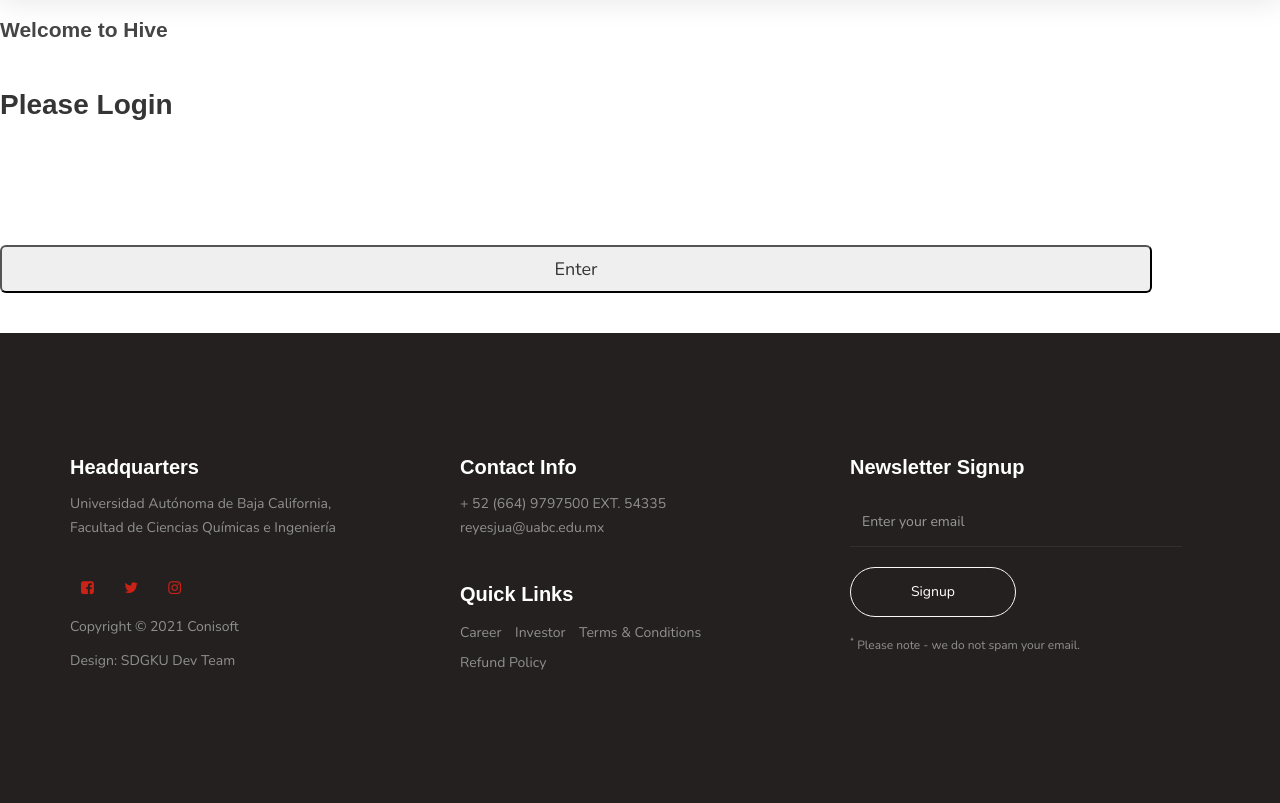
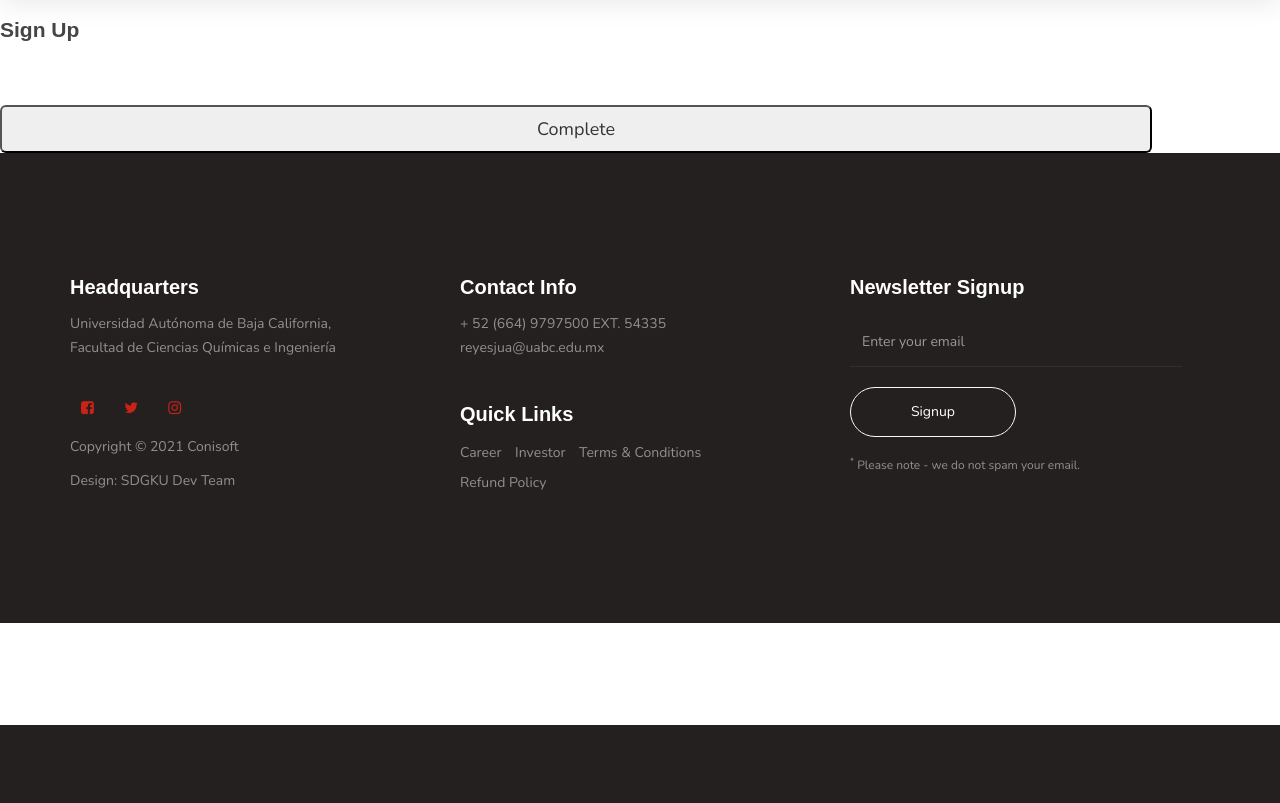
Before and after one commit to Conisoft-Dev/Conisoft, a Django app: page /register in a window 1280 px wide. Shown: the part 75-878 px from the top of the page. After the commit the page ends 800 px from the top, so only its background shows below. Run offline with Django 3.2, Linux system fonts and the light colour scheme; some libraries are stand-ins or nearby versions; some web fonts are replaced.

Commit message:
register form

```diff
--- a/Conisoft/templates/register.html
+++ b/Conisoft/templates/register.html
@@ -1,31 +1,24 @@
 {% extends 'base.html' %}
 {% load crispy_forms_tags %}
 
-{% block title %}Login Page{% endblock %}
-
+{% block title %}Sign Up{% endblock %}
 
 {% block content %}
-
+  <style>.asteriskField{display: none};</style>
 
   <div id="stats" class="card opacity-5 mt-5" style="width: 90vw;">
     <div class="card-body p-3 text-dark rounded shadow">
-      <h3 class="card-body bg-light border shadow rounded">Welcome to Hive</h3>
-      <div class="card-body p-3 bg-dark text-light rounded shadow">
-          <!-- <h3 class="card-title">Entries/Exits</h3> -->
-          <div class="login-form">
-            <br><h2>Please Login</h2><br>
-          <style>.asteriskField{display: none};</style>
-
-              <form action="" method="post">
+        <h3 class="card-body bg-light border shadow rounded">Sign Up</h3>
+        <div class="card-body p-5 bg-dark text-light rounded shadow">
+          <form method="post">
             {% csrf_token %}
+            <!-- {{ form|crispy }} -->
             {{ form.username|as_crispy_field }}<br>
-                  {{ form.password|as_crispy_field }}<br><br><br>
-                  <button type="submit" class="shadow btn-block btn-light btn-lg">Enter</button><br>
+            {{ form.password1|as_crispy_field }}<br>
+            {{ form.password2|as_crispy_field }}<br>
+            <button type="submit" class="btn-block btn-light btn-lg text-dark">Complete</button>
           </form>
         </div>
-          <br>
-      </div>
-
     </div>
 </div>
-{% endblock content %}
+{% endblock %}
```
Also changed, not shown: Conisoft/templates/login.html (added, +31 -0 lines). Lines whose indentation alone changed are shown as unchanged.
